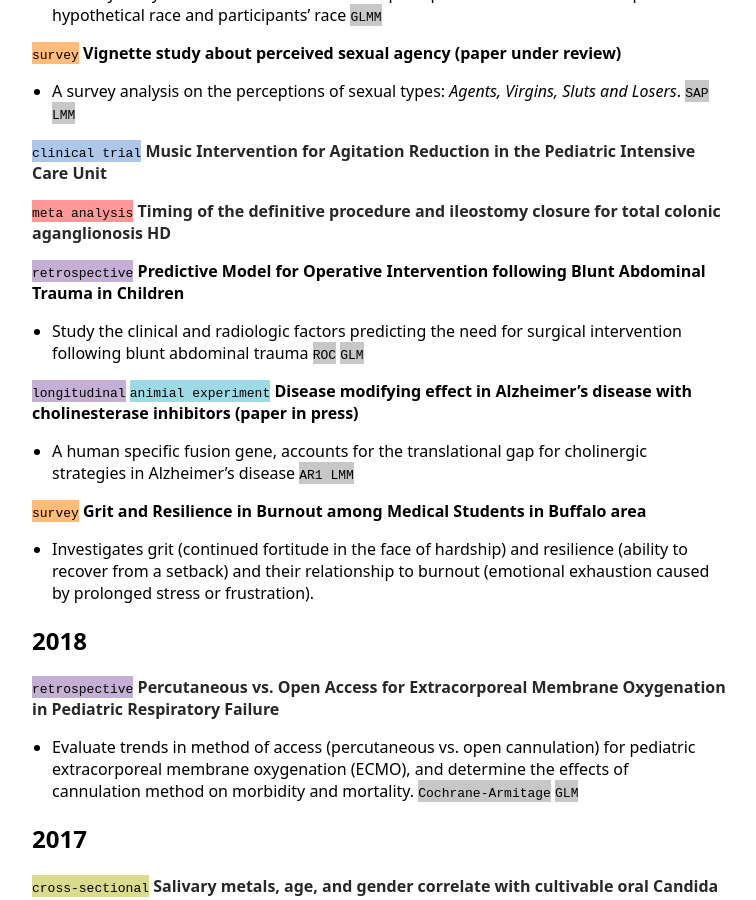
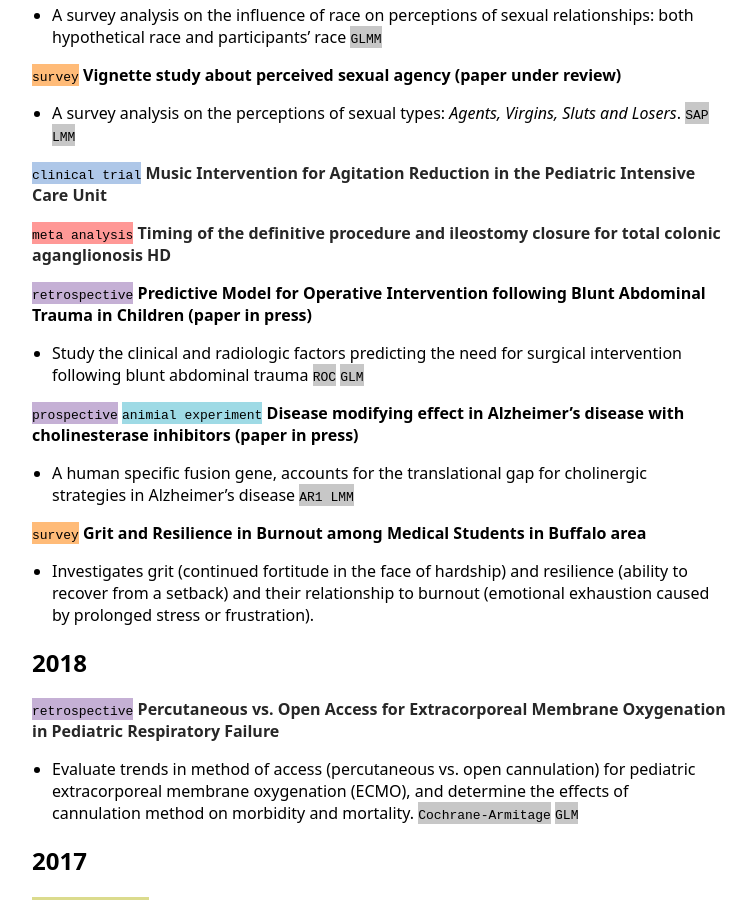
Before and after one commit to ziqiangc/ziqiangc.github.io, a Jekyll site: the page built from projects.md, in a window 1280 px wide and 900 px high, scrolled down 1178 px. Shown: the whole window, without its empty margins (258-1014 px from the left). Built offline with Jekyll 4.4.1, drawn with Linux system fonts in a browser that asks for light colours; our own code applies the rules of GitHub Pages for plain Markdown files; some of the changed text lies outside the part shown.

Commit message:
project update

```diff
--- a/projects.md
+++ b/projects.md
@@ -3,7 +3,7 @@
 <span style="background-color: #ffbb78">`survey`</span> [**Blood Sisterhood Survey (CDC)**](https://www.hemophiliafed.org/our-role-and-programs/assisting-and-advocating/blood-sisterhood/)
 - Survey analysis for HFA’s Blood Sisterhood Program <span style="background-color: #c7c7c7">`cross-table`</span> <span style="background-color: #c7c7c7">`proc report`</span>
 
-<span style="background-color: #c5b0d5">`longitudinal`</span> **Incidence, progression and risk factors in eyes after Cataract Surgery**
+<span style="background-color: #c5b0d5">`longitudinal`</span> **Incidence, progression and risk factors of Macular Pucker/Epiretinal Membrane (ERM) in eyes after Cataract Surgery**
 - A retrospective chart review study <span style="background-color: #c7c7c7">`GLMM`</span> <span style="background-color: #c7c7c7">`ordinal GLMM`</span>
 
 <span style="background-color: #ffbb78">`survey`</span> **Karen Health Literacy Study**
@@ -38,10 +38,10 @@
 
 <span style="background-color: #ff9896">`meta analysis`</span> [**Timing of the definitive procedure and ileostomy closure for total colonic aganglionosis HD**](https://doi.org/10.1016/j.jpedsurg.2020.02.007)
 
-<span style="background-color: #c5b0d5">`retrospective`</span> **Predictive Model for Operative Intervention following Blunt Abdominal Trauma in Children**
+<span style="background-color: #c5b0d5">`retrospective`</span> **Predictive Model for Operative Intervention following Blunt Abdominal Trauma in Children (paper in press)**
 - Study the clinical and radiologic factors predicting the need for surgical intervention following blunt abdominal trauma <span style="background-color: #c7c7c7">`ROC`</span> <span style="background-color: #c7c7c7">`GLM`</span>
 
-<span style="background-color: #c5b0d5">`longitudinal`</span> <span style="background-color: #9edae5">`animial experiment`</span> **Disease modifying effect in Alzheimer’s disease with cholinesterase inhibitors (paper in press)**
+<span style="background-color: #c5b0d5">`prospective`</span> <span style="background-color: #9edae5">`animial experiment`</span> **Disease modifying effect in Alzheimer’s disease with cholinesterase inhibitors (paper in press)**
 - A human specific fusion gene, accounts for the translational gap for cholinergic strategies in Alzheimer’s disease <span style="background-color: #c7c7c7">`AR1 LMM`</span>
 
 <span style="background-color: #ffbb78">`survey`</span> **Grit and Resilience in Burnout among Medical Students in Buffalo area**
@@ -120,7 +120,7 @@
 <span style="background-color: #dbdb8d">`cross-sectional`</span> [**The complexity of the Spanish subjunctive in bilingual children**](https://dx.doi.org/10.1080%2F10489223.2016.1192636)
 - Investigates the use of the Spanish subjunctive in bilingual children with and without specific language impairments <span style="background-color: #c7c7c7">`GLM`</span>
 
-<span style="background-color: #c5b0d5">`retrospective`</span> **Using the QuickDASH and Visual Analog Scale Pain Score in a Hand Surgery Private Practice**
+<span style="background-color: #c5b0d5">`retrospective`</span> **Using the QUICKDASH and Visual Analog Scale pain score in a hand surgery private practice**
 - Functional relationship between QuickDASH and VAS pain scores within and across diagnosis groups <span style="background-color: #c7c7c7">`Jonkheere`</span>
 
 <span style="background-color: #ffbb78">`survey`</span> **Hand surgical treatment choice**
```
Also changed, not shown: index.md (+1 -1 lines).
